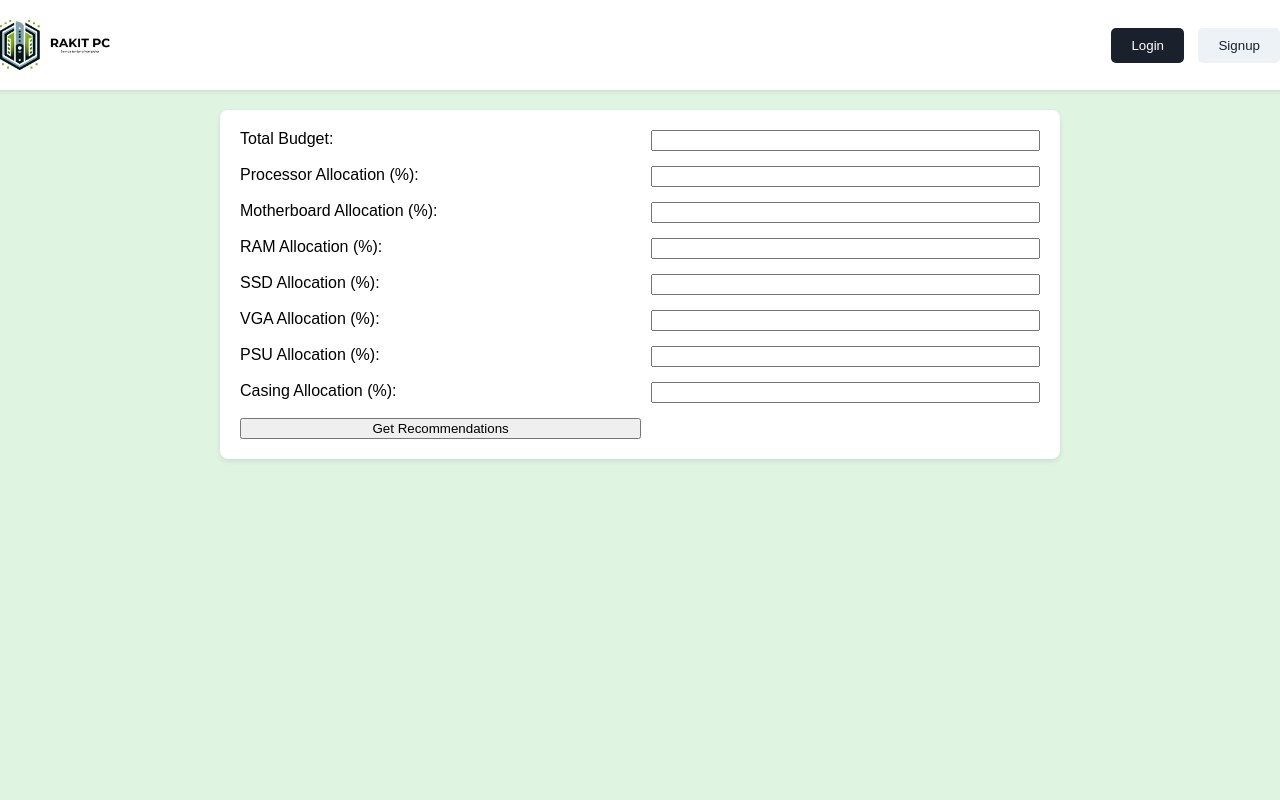
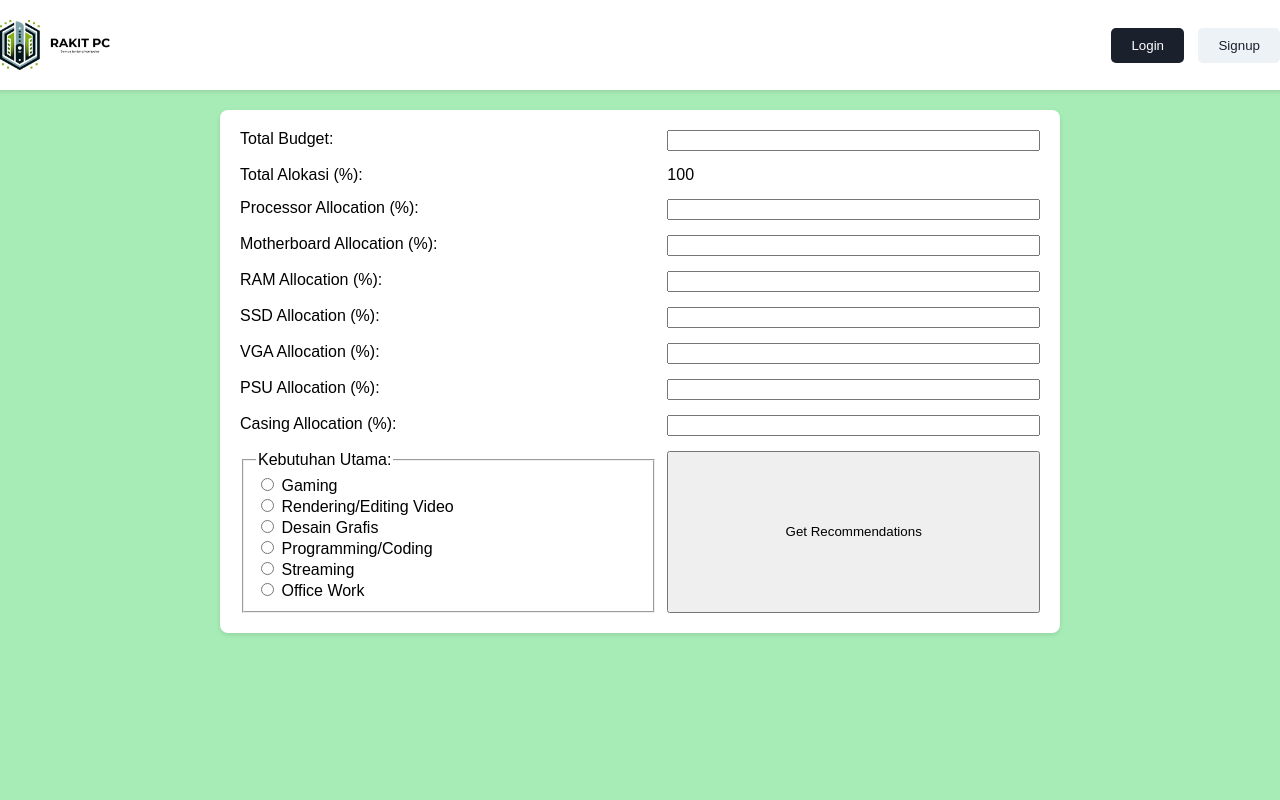
Before and after one commit to RAX10/Rakit-PC-metode-rekomendasi, a Flask app: page / in a window 1280 px wide. Run offline with Flask 3, Linux system fonts and the light colour scheme.

Commit message:
minor changes

```diff
--- a/app.py
+++ b/app.py
@@ -44,6 +44,44 @@ def index():
     if request.method == 'POST':
         budget = float(request.form['budget'])
         allocations = {comp: float(request.form[comp]) / 100 for comp in components}
+        kebutuhan = request.form.get('kebutuhan')
+
+        # Sesuaikan alokasi berdasarkan kebutuhan (contoh)
+        if kebutuhan == 'Gaming':
+            allocations['VGA'] += 0.15  # Tambah alokasi VGA untuk gaming (15%)
+            allocations['Processor'] += 0.10  # Tambah alokasi CPU untuk gaming (10%)
+            allocations['RAM'] += 0.05  # Tambah sedikit alokasi RAM untuk gaming (5%)
+
+        elif kebutuhan == 'Rendering/Editing Video':
+            allocations['Processor'] += 0.15  # Tambah alokasi CPU untuk rendering (15%)
+            allocations['RAM'] += 0.20  # Tambah alokasi RAM untuk rendering (20%)
+            allocations['SSD'] += 0.05  # Tambah sedikit alokasi SSD untuk penyimpanan file (5%)
+
+        elif kebutuhan == 'Desain Grafis':
+            allocations['VGA'] += 0.15  # Tambah alokasi VGA untuk desain grafis (15%)
+            allocations['Processor'] += 0.05  # Tambah sedikit alokasi CPU untuk desain grafis (5%)
+            allocations['Monitor'] = 0.10  # Alokasikan budget untuk monitor (10%)
+
+        elif kebutuhan == 'Programming/Coding':
+            allocations['Processor'] += 0.10  # Tambah alokasi CPU untuk programming (10%)
+            allocations['SSD'] += 0.05  # Tambah sedikit alokasi SSD untuk kecepatan (5%)
+            allocations['Monitor'] = 0.05  # Alokasikan sedikit budget untuk monitor (5%)
+
+        elif kebutuhan == 'Streaming':
+            allocations['Processor'] += 0.10  # Tambah alokasi CPU untuk streaming (10%)
+            allocations['VGA'] += 0.10  # Tambah alokasi VGA untuk streaming (10%)
+            allocations['RAM'] += 0.05  # Tambah sedikit alokasi RAM untuk streaming (5%)
+
+        elif kebutuhan == 'Office Work':
+            allocations['Processor'] -= 0.05  # Kurangi alokasi CPU untuk office (5%)
+            allocations['VGA'] -= 0.05  # Kurangi alokasi VGA untuk office (5%)
+            allocations['SSD'] += 0.10  # Tambah alokasi SSD untuk office (10%)
+
+        # Normalisasi alokasi agar totalnya tetap 100%
+        total_allocation = sum(allocations.values())
+        allocations = {comp: allocation / total_allocation for comp, allocation in allocations.items()}
+
+        # ... (hitung rekomendasi) ...
 
         data = read_excel()
         data = normalize_data(data)
--- a/static/style.css
+++ b/static/style.css
@@ -4,7 +4,7 @@ body {
     margin: 0;
     padding: 0;
     box-sizing: border-box;
-    background-color: #DFF5E1; /* Latar belakang warna hijau muda */
+    background-color: #a7ecb6; /* Latar belakang warna hijau muda */
     display: flex;
     flex-direction: column; /* Mengatur elemen body untuk menyusun elemen anak secara vertikal */
     align-items: center;
--- a/templates/index.html
+++ b/templates/index.html
@@ -25,15 +25,71 @@
     <form action="/" method="post">
       <label for="budget">Total Budget:</label>
       <input type="number" id="budget" name="budget" required />
-      {% for component in components %}
-      <label for="{{ component }}">{{ component }} Allocation (%):</label>
+      <label for="totalAllocation">Total Alokasi (%):</label>
+      <span id="remainingAllocation">100</span> {% for component in components
+      %}
+      <label for="{{ component }}Allocation"
+        >{{ component }} Allocation (%):</label
+      >
       <input
         type="number"
-        id="{{ component }}"
+        id="{{ component }}Allocation"
         name="{{ component }}"
         required
       />
       {% endfor %}
+      <fieldset>
+        <legend>Kebutuhan Utama:</legend>
+        <div>
+          <input type="radio" id="gaming" name="kebutuhan" value="Gaming" />
+          <label for="gaming">Gaming</label>
+        </div>
+        <div>
+          <input
+            type="radio"
+            id="rendering"
+            name="kebutuhan"
+            value="Rendering/Editing Video"
+          />
+          <label for="rendering">Rendering/Editing Video</label>
+        </div>
+        <div>
+          <input
+            type="radio"
+            id="desain"
+            name="kebutuhan"
+            value="Desain Grafis"
+          />
+          <label for="desain">Desain Grafis</label>
+        </div>
+        <div>
+          <input
+            type="radio"
+            id="programming"
+            name="kebutuhan"
+            value="Programming/Coding"
+          />
+          <label for="programming">Programming/Coding</label>
+        </div>
+        <div>
+          <input
+            type="radio"
+            id="streaming"
+            name="kebutuhan"
+            value="Streaming"
+          />
+          <label for="streaming">Streaming</label>
+        </div>
+        <div>
+          <input
+            type="radio"
+            id="office"
+            name="kebutuhan"
+            value="Office Work"
+          />
+          <label for="office">Office Work</label>
+        </div>
+      </fieldset>
       <button type="submit">Get Recommendations</button>
     </form>
 
@@ -60,5 +116,39 @@
       </tbody>
     </table>
     {% endif %}
+    <script>
+      const allocationInputs = document.querySelectorAll('[id$="Allocation"]');
+      const remainingAllocationSpan = document.getElementById(
+        "remainingAllocation"
+      );
+      let totalAllocation = 100; // Alokasi awal
+
+      allocationInputs.forEach((input) => {
+        input.addEventListener("input", () => {
+          let usedAllocation = 0;
+          allocationInputs.forEach((input) => {
+            usedAllocation += parseInt(input.value) || 0;
+          });
+
+          // Validasi total alokasi
+          if (usedAllocation > totalAllocation) {
+            // Jika melebihi 100%, atur kembali ke 100% dan tampilkan pesan
+            remainingAllocationSpan.textContent = 0;
+            alert("Total alokasi tidak boleh melebihi 100%");
+            input.value =
+              parseInt(input.value) - (usedAllocation - totalAllocation); // Kembalikan nilai input
+          } else if (usedAllocation < 0) {
+            // Jika kurang dari 0%, atur kembali ke 0% dan tampilkan pesan
+            remainingAllocationSpan.textContent = totalAllocation;
+            alert("Total alokasi tidak boleh kurang dari 0%");
+            input.value = 0; // Kembalikan nilai input
+          } else {
+            // Jika valid, tampilkan total alokasi yang tersisa
+            remainingAllocationSpan.textContent =
+              totalAllocation - usedAllocation;
+          }
+        });
+      });
+    </script>
   </body>
 </html>
```
